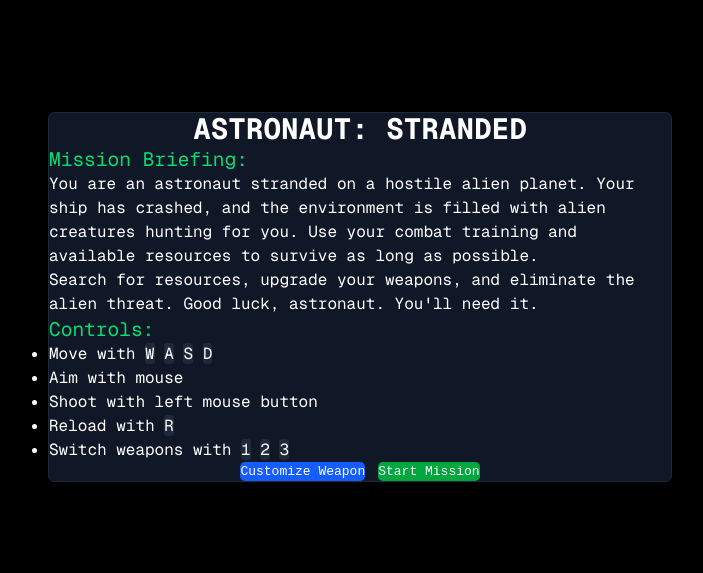
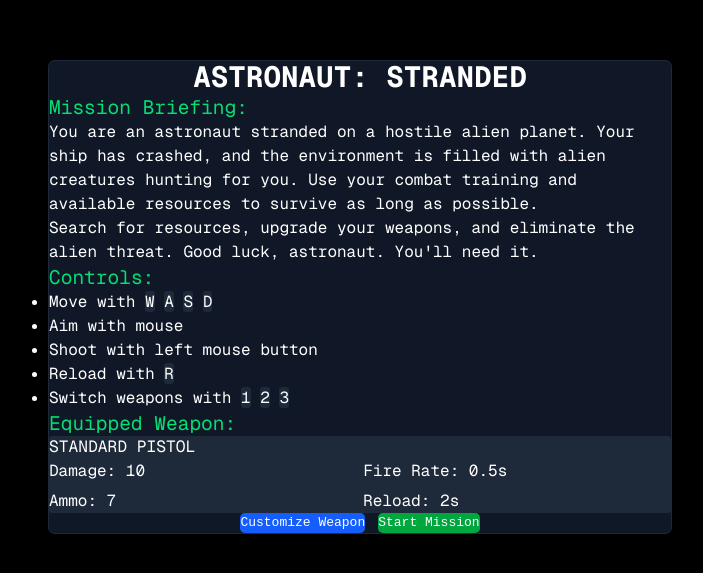
Before and after one commit to rjbernaldo/astronaut-stranded, a Next.js app: page / in a window 1280 px wide. Shown: the part 103-676 px from the top of the page, without its empty margins (280-983 px from the left). Built offline with nearby package versions, Linux system fonts and the light colour scheme.

Commit message:
Fix gun customization modal visibility and improve type safety

```diff
--- a/src/app/page.tsx
+++ b/src/app/page.tsx
@@ -6,10 +6,38 @@ import { WeaponStats } from "../types";
 import GunCustomization from "../components/GunCustomization";
 import "./gun-customization.css";
 
+type PartCategory =
+  | "barrel"
+  | "slide"
+  | "frame"
+  | "trigger"
+  | "magazine"
+  | "internal";
+
 export default function Home() {
   const [gameStarted, setGameStarted] = useState(false);
   const [showGunCustomization, setShowGunCustomization] = useState(false);
-  const [weaponStats, setWeaponStats] = useState<WeaponStats | null>(null);
+  const [weaponStats, setWeaponStats] = useState<WeaponStats>({
+    name: "standard pistol",
+    damage: 10,
+    magazineSize: 7,
+    reserveAmmo: 21,
+    fireRate: 0.5,
+    reloadTime: 2.0,
+    recoil: 5,
+    projectileCount: 1,
+    spread: 0,
+    range: 300,
+    customized: false,
+    parts: {
+      barrel: "standard-barrel",
+      slide: "standard-slide",
+      frame: "standard-frame",
+      trigger: "standard-trigger",
+      magazine: "standard-magazine",
+      internal: "standard-internal",
+    },
+  });
 
   const handleStartGame = () => {
     setGameStarted(true);
@@ -19,8 +47,11 @@ export default function Home() {
     setShowGunCustomization(true);
   };
 
-  const handleSaveCustomization = (stats: WeaponStats) => {
-    setWeaponStats(stats);
+  const handleSaveCustomization = (
+    equippedParts: Partial<Record<PartCategory, string>>,
+    finalStats: WeaponStats
+  ) => {
+    setWeaponStats(finalStats);
     setShowGunCustomization(false);
   };
 
@@ -28,21 +59,20 @@ export default function Home() {
     setShowGunCustomization(false);
   };
 
-  if (showGunCustomization) {
-    return (
-      <GunCustomization
-        initialWeaponStats={weaponStats}
-        onSave={handleSaveCustomization}
-        onCancel={handleCancelCustomization}
-      />
-    );
-  }
-
   if (gameStarted) {
     return <GameCanvas initialWeaponStats={weaponStats} />;
   }
 
   return (
+    <>
+      <GunCustomization
+        initialWeaponStats={weaponStats}
+        onSave={handleSaveCustomization}
+        onCancel={handleCancelCustomization}
+        isOpen={showGunCustomization}
+        availableCredits={1000}
+      />
+
       <main className="flex min-h-screen flex-col items-center justify-center p-8 bg-black text-white font-mono">
         <div className="max-w-3xl w-full bg-gray-900 p-8 rounded-lg border border-gray-800">
           <h1 className="text-4xl font-bold mb-6 text-center">
@@ -54,12 +84,12 @@ export default function Home() {
             <p className="mb-4">
               You are an astronaut stranded on a hostile alien planet. Your ship
               has crashed, and the environment is filled with alien creatures
-            hunting for you. Use your combat training and available resources to
-            survive as long as possible.
+              hunting for you. Use your combat training and available resources
+              to survive as long as possible.
             </p>
             <p className="mb-4">
-            Search for resources, upgrade your weapons, and eliminate the alien
-            threat. Good luck, astronaut. You'll need it.
+              Search for resources, upgrade your weapons, and eliminate the
+              alien threat. Good luck, astronaut. You'll need it.
             </p>
           </div>
 
@@ -90,7 +120,9 @@ export default function Home() {
             <div className="mb-6">
               <h2 className="text-2xl mb-3 text-green-400">Equipped Weapon:</h2>
               <div className="bg-gray-800 p-4 rounded">
-              <h3 className="text-xl mb-2">{weaponStats.name.toUpperCase()}</h3>
+                <h3 className="text-xl mb-2">
+                  {weaponStats.name.toUpperCase()}
+                </h3>
                 <div className="grid grid-cols-2 gap-2">
                   <div>Damage: {weaponStats.damage}</div>
                   <div>Fire Rate: {weaponStats.fireRate}s</div>
@@ -120,5 +152,6 @@ export default function Home() {
           </div>
         </div>
       </main>
+    </>
   );
 }
```
Lines whose indentation alone changed are shown as unchanged.
